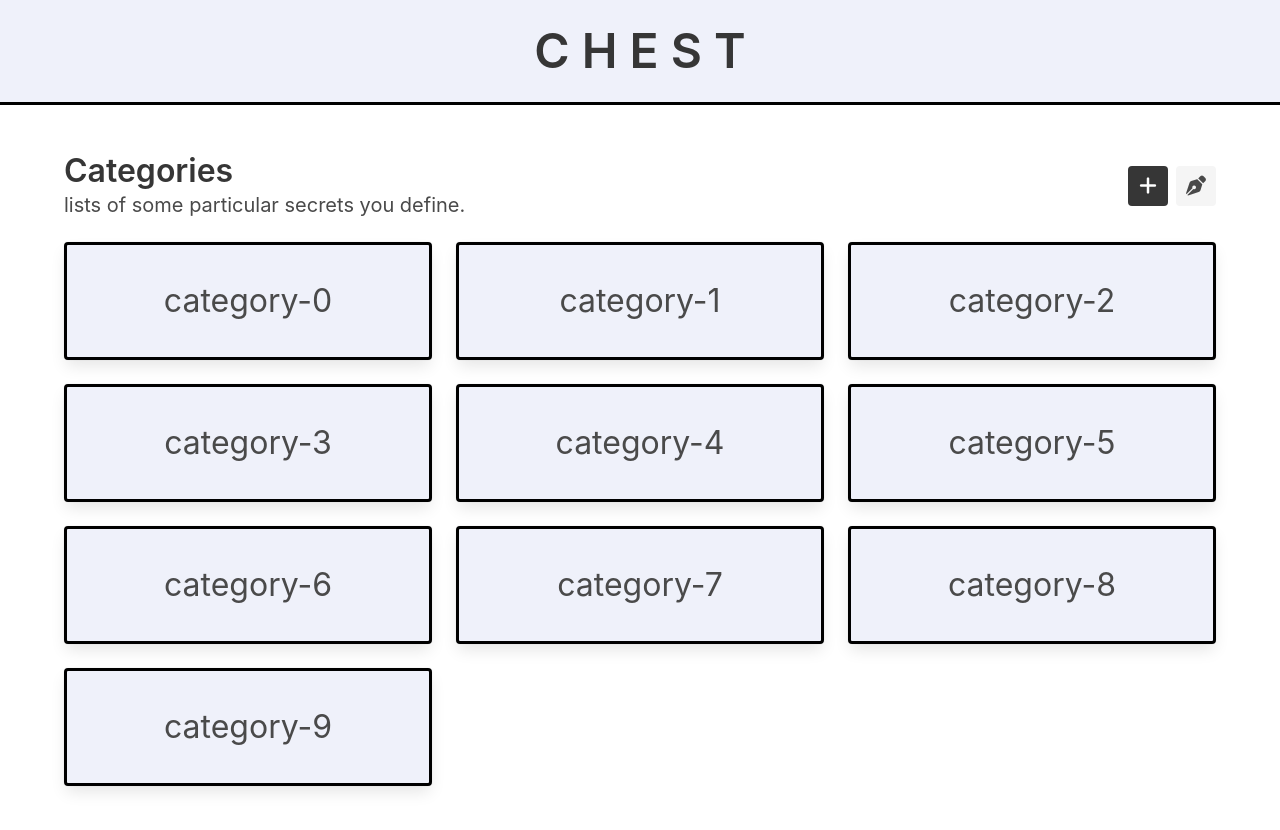
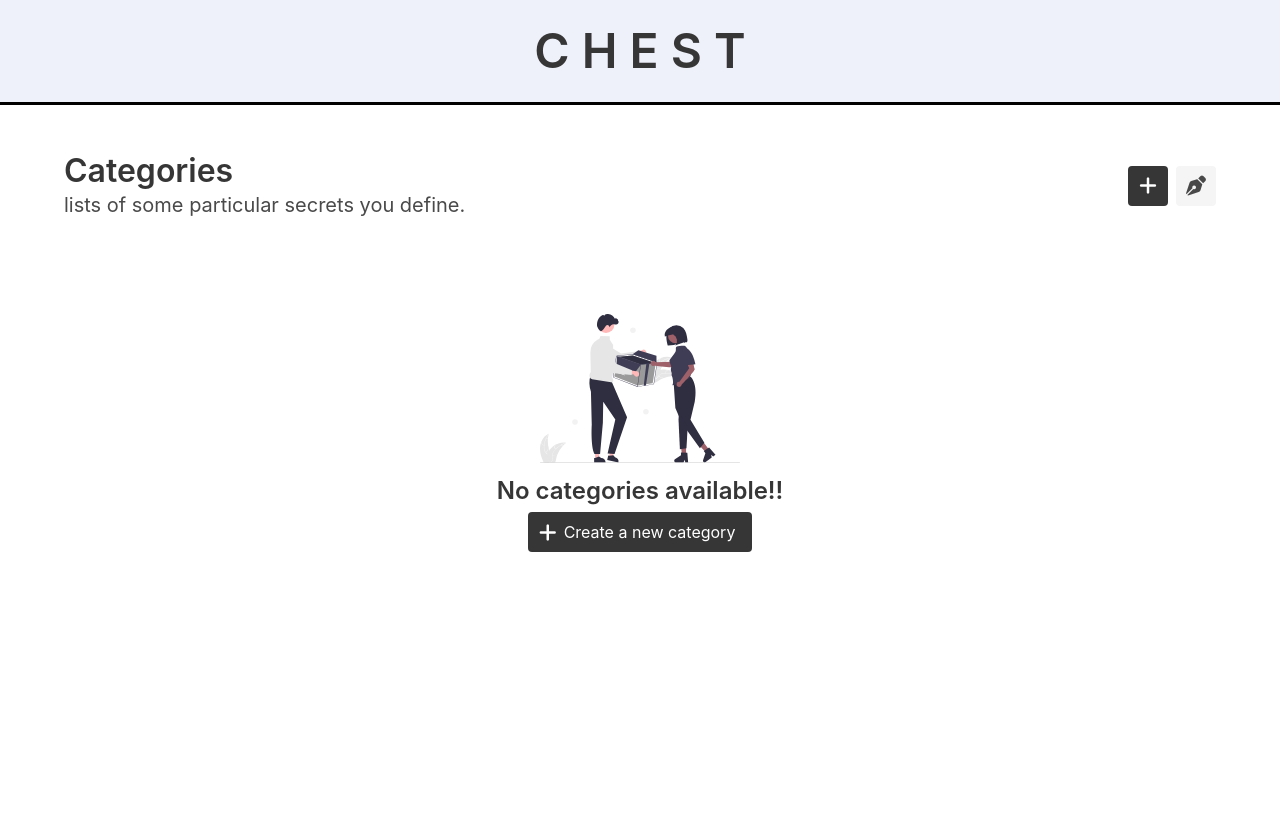
Before and after one commit to you97ssef/Vault, a Vue app: page / in a window 1280 px wide. Shown: the top 830 px of the page. After the commit the page ends 800 px from the top, so only its background shows below. Built offline with nearby package versions, Linux system fonts and the light colour scheme; what crypto-ts would draw is missing.

Commit message:
getting all categories with the service and showing empty if its empty

```diff
--- a/src/views/Categories.vue
+++ b/src/views/Categories.vue
@@ -1,5 +1,4 @@
 <script lang="ts">
-import { db } from "@/data/db";
 import { defineComponent } from "vue";
 import Secret from "../components/Secret.vue";
 import Category from "../components/Category.vue";
@@ -7,7 +6,7 @@ import Category from "../components/Category.vue";
 export default defineComponent({
     data() {
         return {
-            data: db,
+            categories: [],
             edition: false
         };
     },
@@ -16,6 +15,9 @@ export default defineComponent({
         toggleEdition() {
             this.edition = !this.edition
         }
+    },
+    created() {
+        this.categories = this.categoryService.all()
     }
 });
 </script>
@@ -41,10 +43,28 @@ export default defineComponent({
                 </button>
             </div>
         </div>
+        <div class="has-text-centered top-space" v-if="categories.length == 0">
+            <img src="@/assets/empty.svg" alt="empty" width="200">
+            <h4 class="title is-4 m-2">No categories available!!</h4>
+            <button class="button is-dark" v-if="!edition">
+                <span class="icon">
+                    <i class="fa-solid fa-lg fa-plus"></i>
+                </span>
+                <span>
+                    Create a new category
+                </span>
+            </button>
+        </div>
         <div class="columns is-multiline is-mobile is-3">
-            <div class="column is-half-tablet is-one-third-desktop is-full-mobile" v-for="cat of data.categories" v-bind:key="cat.id">
+            <div class="column is-half-tablet is-one-third-desktop is-full-mobile" v-for="cat of categories" v-bind:key="cat.id">
                 <Category :category="cat" :edition="edition"></Category>
             </div>
         </div>
     </main>
 </template>
+
+<style scoped>
+.top-space {
+    margin-top: 6em;
+}
+</style>
```
